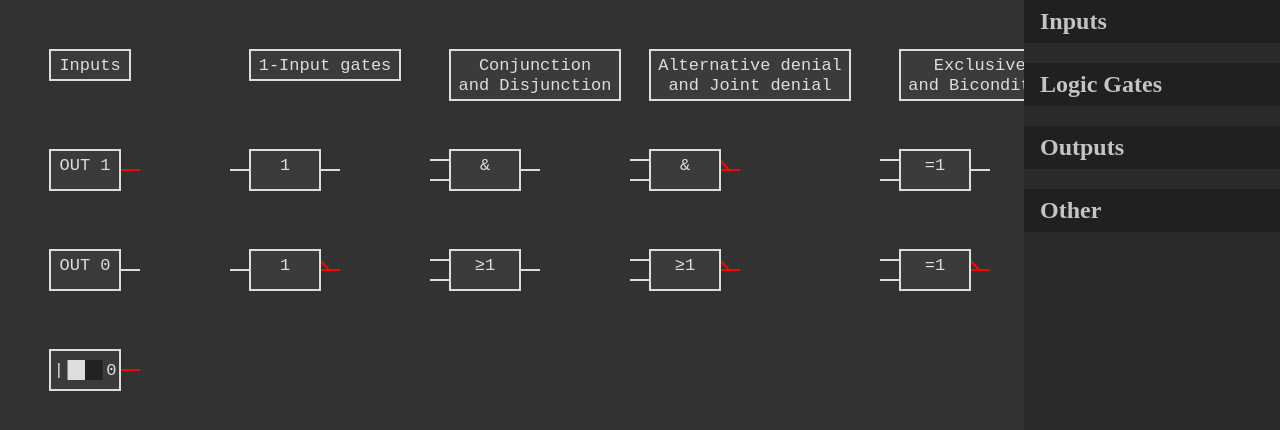
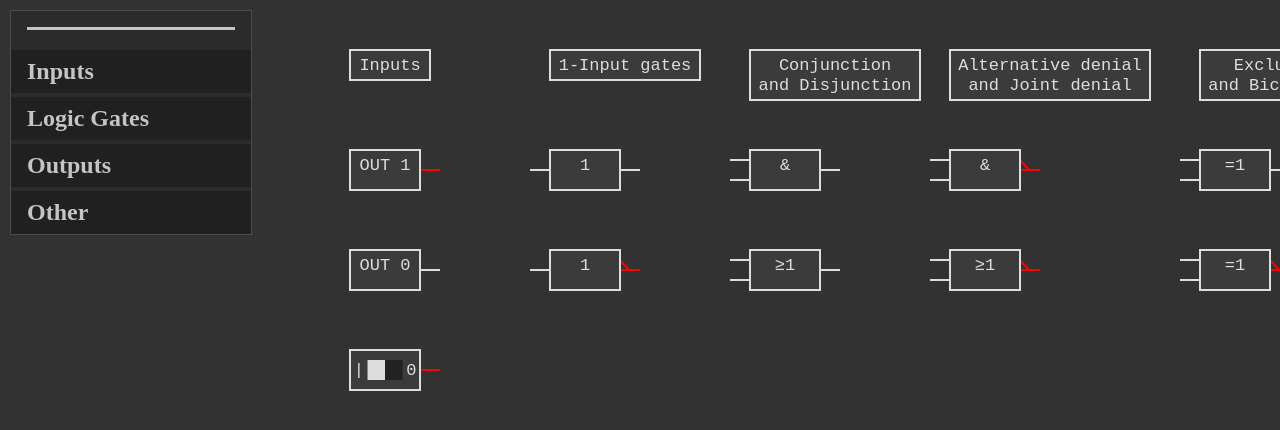
Before and after one commit to Marc-Beyer/nand.js, a plain HTML site: page web/index.html in a window 1280 px wide. Drawn offline with Linux system fonts and the light colour scheme.

Commit message:
Made UI dragable

```diff
--- a/web/index.html
+++ b/web/index.html
@@ -11,6 +11,9 @@
         <canvas id="main-canvas" width="1600" height="900"></canvas>
         <div id="menu">
             <div id="menu-content">
+                <div id="drag-container">
+                    <div class="box"></div>
+                </div>
                 <div class="drop-container">
                     <h2>Inputs</h2>
                     <ul>
--- a/web/scripts/main.js
+++ b/web/scripts/main.js
@@ -1,23 +1,23 @@
 var mainCircuit = new Circuit({ x: 10, y: 10 });
-mainCircuit.gates.unshift(new Lable_Gate({ x: 50, y: 50 }, "Inputs"));
-mainCircuit.gates.unshift(new CONST_HIGH_Gate({ x: 50, y: 150 }));
-mainCircuit.gates.unshift(new CONST_LOW_Gate({ x: 50, y: 250 }));
-mainCircuit.gates.unshift(new Switch_Gate({ x: 50, y: 350 }));
-mainCircuit.gates.unshift(new Lable_Gate({ x: 250, y: 50 }, "1-Input gates"));
-mainCircuit.gates.unshift(new Buffer_Gate({ x: 250, y: 150 }));
-mainCircuit.gates.unshift(new NOT_Gate({ x: 250, y: 250 }));
-mainCircuit.gates.unshift(new Lable_Gate({ x: 450, y: 50 }, "Conjunction\nand Disjunction"));
-mainCircuit.gates.unshift(new AND_Gate({ x: 450, y: 150 }));
-mainCircuit.gates.unshift(new OR_Gate({ x: 450, y: 250 }));
-mainCircuit.gates.unshift(new Lable_Gate({ x: 650, y: 50 }, "Alternative denial\nand Joint denial"));
-mainCircuit.gates.unshift(new NAND_Gate({ x: 650, y: 150 }));
-mainCircuit.gates.unshift(new NOR_Gate({ x: 650, y: 250 }));
-mainCircuit.gates.unshift(new Lable_Gate({ x: 900, y: 50 }, "Exclusive or\nand Biconditional"));
-mainCircuit.gates.unshift(new XOR_Gate({ x: 900, y: 150 }));
-mainCircuit.gates.unshift(new XNOR_Gate({ x: 900, y: 250 }));
-mainCircuit.gates.unshift(new Lable_Gate({ x: 1150, y: 50 }, "Outputs"));
-mainCircuit.gates.unshift(new Lamp_Gate({ x: 1150, y: 150 }));
-mainCircuit.gates.unshift(new Display_Gate({ x: 1150, y: 250 }));
+mainCircuit.gates.unshift(new Lable_Gate({ x: 350, y: 50 }, "Inputs"));
+mainCircuit.gates.unshift(new CONST_HIGH_Gate({ x: 350, y: 150 }));
+mainCircuit.gates.unshift(new CONST_LOW_Gate({ x: 350, y: 250 }));
+mainCircuit.gates.unshift(new Switch_Gate({ x: 350, y: 350 }));
+mainCircuit.gates.unshift(new Lable_Gate({ x: 550, y: 50 }, "1-Input gates"));
+mainCircuit.gates.unshift(new Buffer_Gate({ x: 550, y: 150 }));
+mainCircuit.gates.unshift(new NOT_Gate({ x: 550, y: 250 }));
+mainCircuit.gates.unshift(new Lable_Gate({ x: 750, y: 50 }, "Conjunction\nand Disjunction"));
+mainCircuit.gates.unshift(new AND_Gate({ x: 750, y: 150 }));
+mainCircuit.gates.unshift(new OR_Gate({ x: 750, y: 250 }));
+mainCircuit.gates.unshift(new Lable_Gate({ x: 950, y: 50 }, "Alternative denial\nand Joint denial"));
+mainCircuit.gates.unshift(new NAND_Gate({ x: 950, y: 150 }));
+mainCircuit.gates.unshift(new NOR_Gate({ x: 950, y: 250 }));
+mainCircuit.gates.unshift(new Lable_Gate({ x: 1200, y: 50 }, "Exclusive or\nand Biconditional"));
+mainCircuit.gates.unshift(new XOR_Gate({ x: 1200, y: 150 }));
+mainCircuit.gates.unshift(new XNOR_Gate({ x: 1200, y: 250 }));
+mainCircuit.gates.unshift(new Lable_Gate({ x: 1450, y: 50 }, "Outputs"));
+mainCircuit.gates.unshift(new Lamp_Gate({ x: 1450, y: 150 }));
+mainCircuit.gates.unshift(new Display_Gate({ x: 1450, y: 250 }));
 //mainCircuit.gates[0].connections.concat({gate: mainCircuit.gates[1], outputNr: 0, inputNr: 0});
 mainCircuit.refrashCanvas();
 var dropContainer = document.getElementsByClassName("drop-container");
@@ -99,4 +99,19 @@ var errorContainer = document.getElementById("error-container");
 errorContainer.getElementsByTagName("BUTTON")[0].addEventListener("click", function () {
     errorContainer.className = "hidden";
 });
+var menu = document.getElementById("menu");
+var dragContainer = document.getElementById("drag-container");
+var isDraggingMenu = false;
+dragContainer.addEventListener("mousedown", function (e) {
+    isDraggingMenu = true;
+});
+document.addEventListener("mouseup", function (e) {
+    isDraggingMenu = false;
+});
+document.addEventListener("mousemove", function (e) {
+    if (!isDraggingMenu)
+        return;
+    menu.style.left = e.clientX - dragContainer.getBoundingClientRect().width / 2 + "px";
+    menu.style.top = e.clientY - dragContainer.getBoundingClientRect().height / 2 + "px";
+});
 //# sourceMappingURL=main.js.map
--- a/web/style/main.scss
+++ b/web/style/main.scss
@@ -13,7 +13,7 @@ body{
 
     canvas{
         background-color: rgb(50, 50, 50);
-        width: 80%;
+        width: 100%;
         height: 100%;
         margin: 0;
         padding: 0;
@@ -21,21 +21,35 @@ body{
     }
 
     #menu{
-        width: 20%;
-        height: 100%;
+        position: fixed;
+        top: 10px;
+        left: 10px;
+        width: 15rem;
         margin: 0;
         padding: 0;
-        float: right;
+
+        background-color: rgb(43, 43, 43);
+        border: 1px solid rgb(77, 76, 76);
 
         overflow-y: auto;
 
         #menu-content{
 
+            #drag-container{
+                padding: 1rem;
+
+                .box{
+                    background-color: rgb(196, 196, 196);
+                    height: .2rem;
+                }
+            }
+
             .drop-container{
                 h2{
                     background-color: rgb(32, 32, 32);
                     padding: 0.5rem 1rem;
-                    margin-top: 0;
+                    margin-top: 4px;
+                    margin-bottom: 0;
                     cursor: pointer;
                 }
 
```
Also changed, not shown: web/style/main.css, 3 other files.
